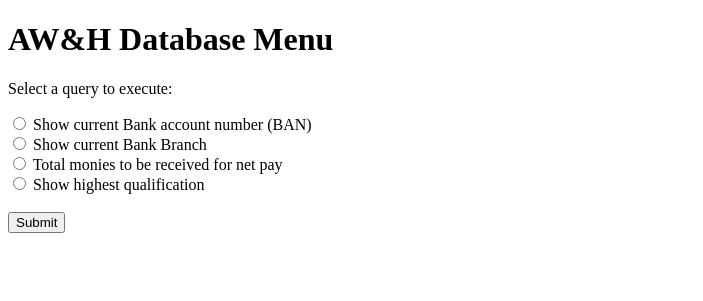
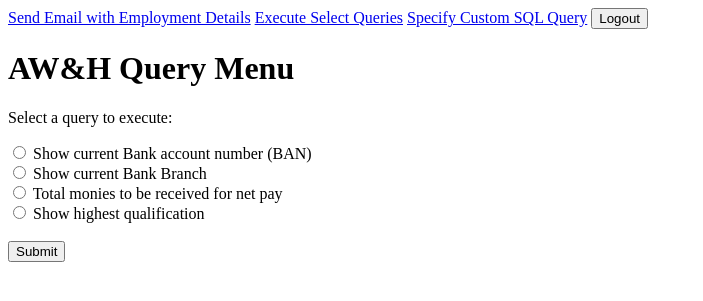
Before and after one commit to jayngl/AW-H-Employee-Portal, a PHP site: page /Queries.php in a window 1280 px wide. Shown: the top 301 px of the page, without its empty margins (0-703 px from the left). Run offline with PHP 8.4, Linux system fonts and the light colour scheme.

Commit message:
Update Queries.php

```diff
--- a/Queries.php
+++ b/Queries.php
@@ -4,10 +4,12 @@
 <head>
     <meta charset="UTF-8">
     <meta name="viewport" content="width=device-width, initial-scale=1.0">
-    <title>AW&H Database Menu</title>
+    <title>AW&H Query Menu</title>
+    <?php include 'menu.php'; ?>
 </head>
 <body>
-    <h1>AW&H Database Menu</h1>
+
+    <h1>AW&H Query Menu</h1>
     <form method="post">
         <p>Select a query to execute:</p>
         <label><input type="radio" name="queryNumber" value="1"> Show current Bank account number (BAN)</label><br>
```
